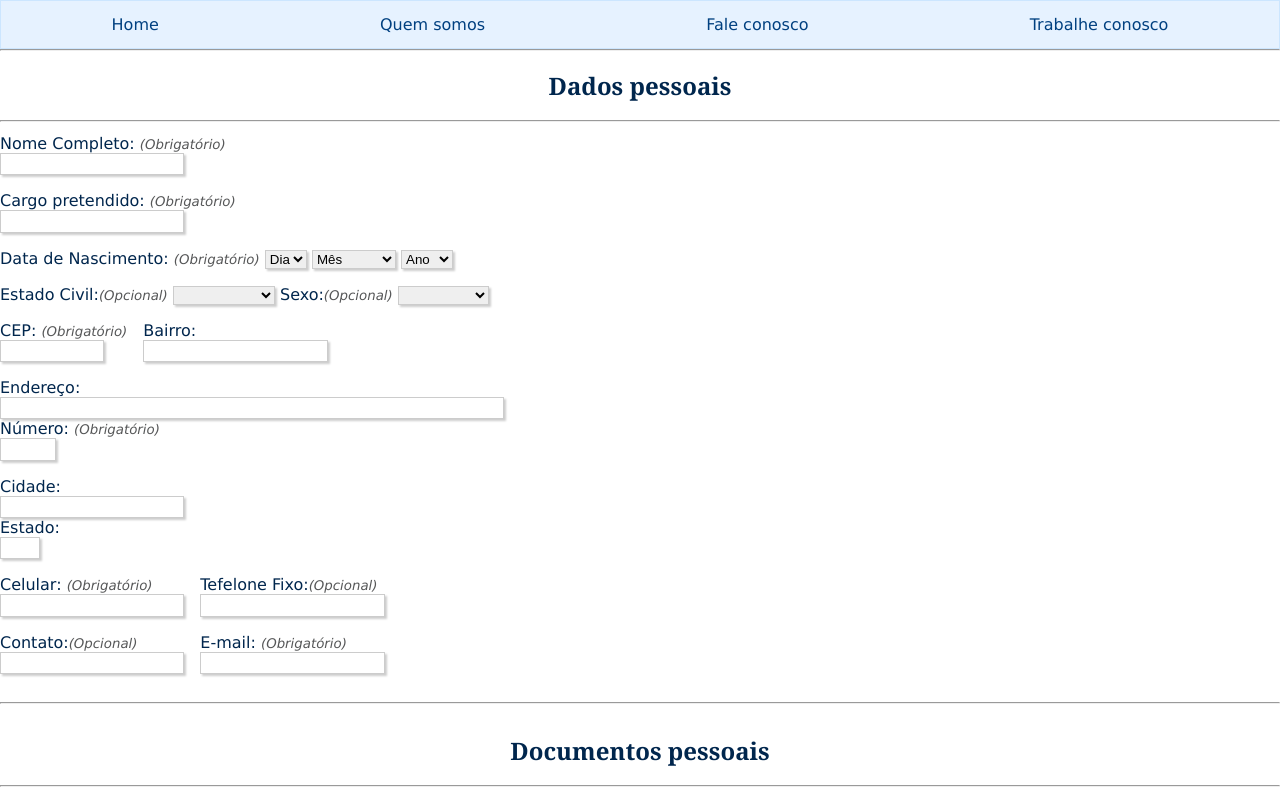
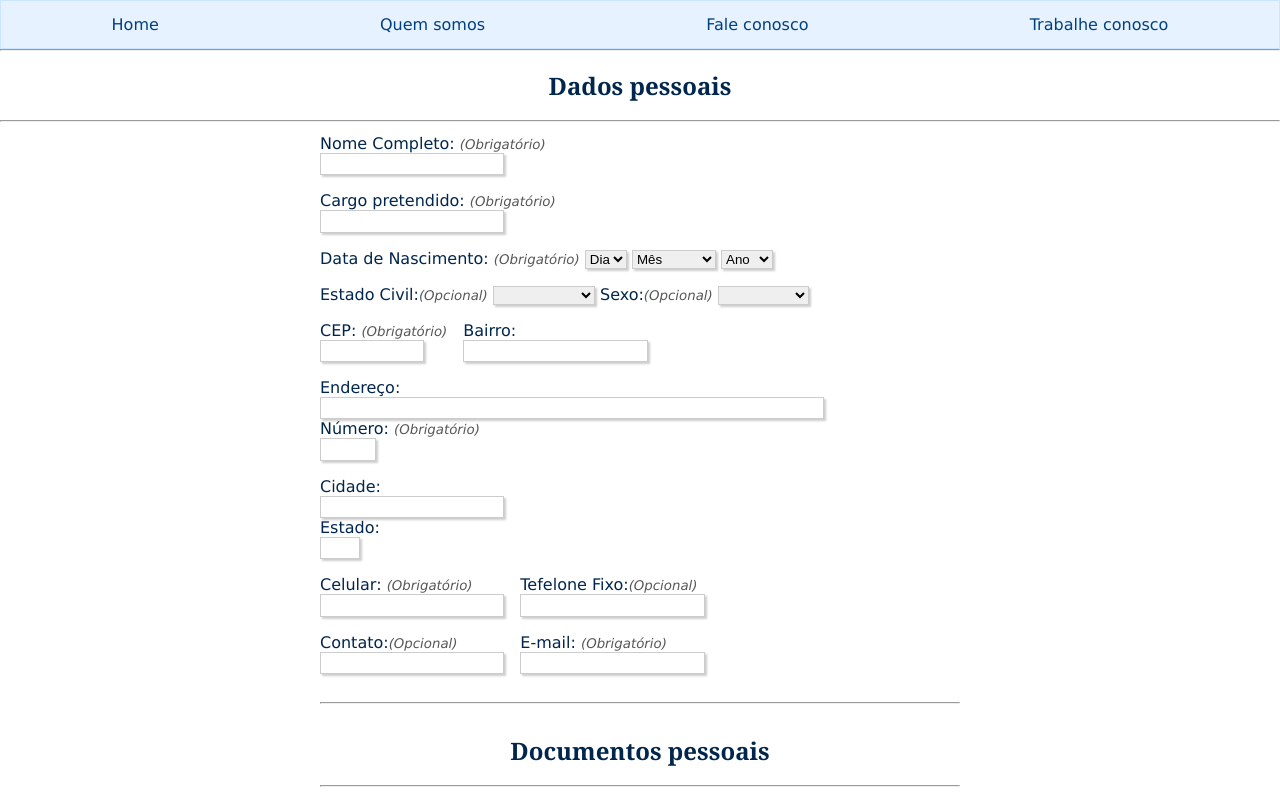
Before and after one commit to caelialmeida/jobsnet-faleconosco, a website: page views/index.html in a window 1280 px wide. Shown: the top 796 px of the page. Drawn offline with Linux system fonts and the light colour scheme.

Commit message:
tudo no centro, bby

```diff
--- a/views/index.html
+++ b/views/index.html
@@ -173,6 +173,7 @@
             border: 1px solid #cce6ff;
             background-color: #b3d9ff;
         }
+
         ul {
             display: flex;
             justify-content: space-around;
@@ -192,6 +193,9 @@
         <h2 style="margin-bottom: 0.75em; margin-top: 0.75em;">Dados pessoais</h2>
     </div>
     <hr style="margin-bottom: 0.75em" />
+    <div style="display: flex; justify-content: center;">
+
+        <div style="max-width: 80vw; min-width: 50vw;">
             <form action="/formulario" method="post">
                 <div class="campo">
                     <label for="nome">Nome Completo: <small>(Obrigatório)</small></label>
@@ -289,7 +293,6 @@
                         <option value="naobinario">Não-binário</option>
                     </select>
                 </div>
-        </div>
                 <fieldset class="grupo">
                     <div class="campo">
                         <label for="cep">CEP: <small>(Obrigatório)</small></label>
@@ -335,7 +338,7 @@
                         <input type="email" id="email" required />
                     </div>
                 </fieldset>
-        <hr style="margin-bottom: 0.75em; margin-top: 0.75em;"/>
+                <hr style="margin-bottom: 0.75em; margin-top: 0.75em;" />
                 <div style="display: flex; justify-content: center;">
                     <h2 style="margin-bottom: 0.75em; margin-top: 0.75em;">Documentos pessoais</h2>
                 </div>
@@ -366,9 +369,12 @@
                 </div>
                 <button type="submit" class="button">Enviar</button>
             </form>
-    <br/>
-    <br/>
-    <br/>
+        </div>
+    </div>
+
+    <br />
+    <br />
+    <br />
     <div id="rodape">
         <h6>Desenvolvido por Caelí Almeida</h6>
     </div>
```
Lines whose indentation alone changed are shown as unchanged.
